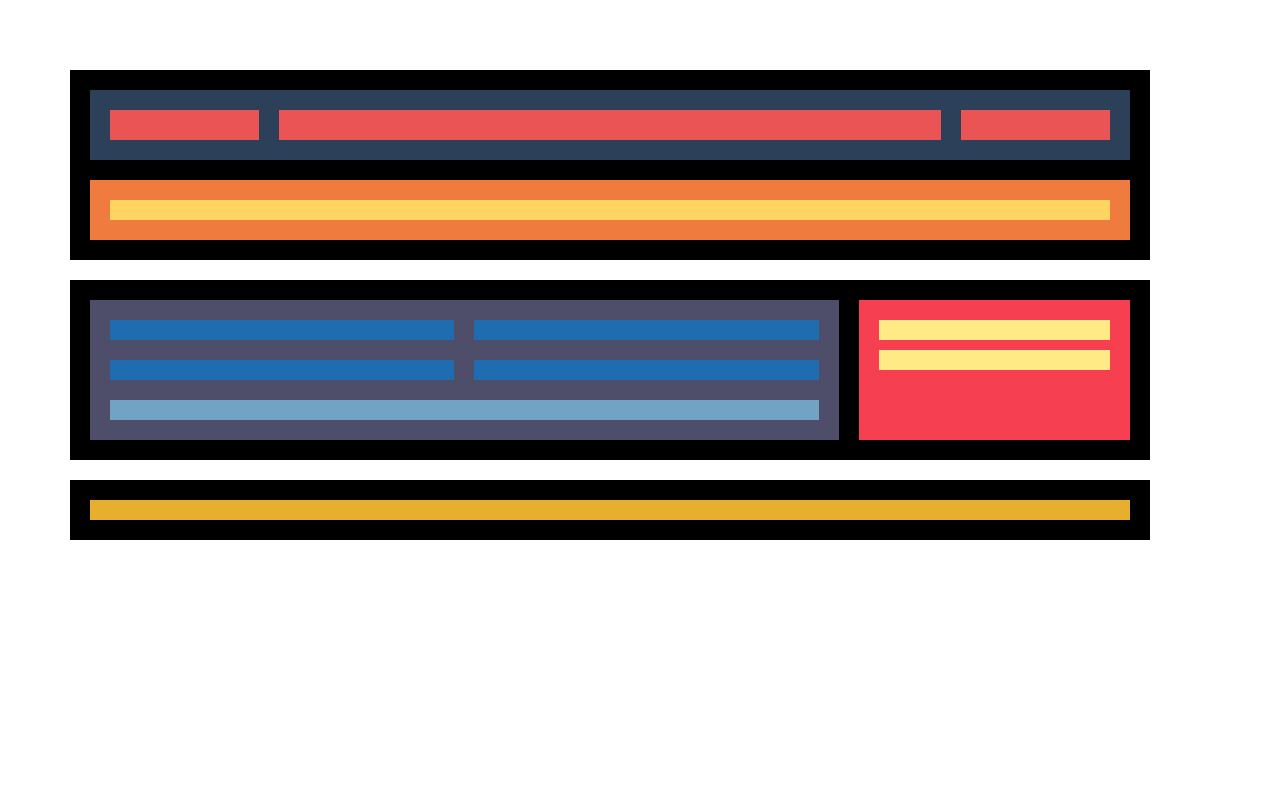
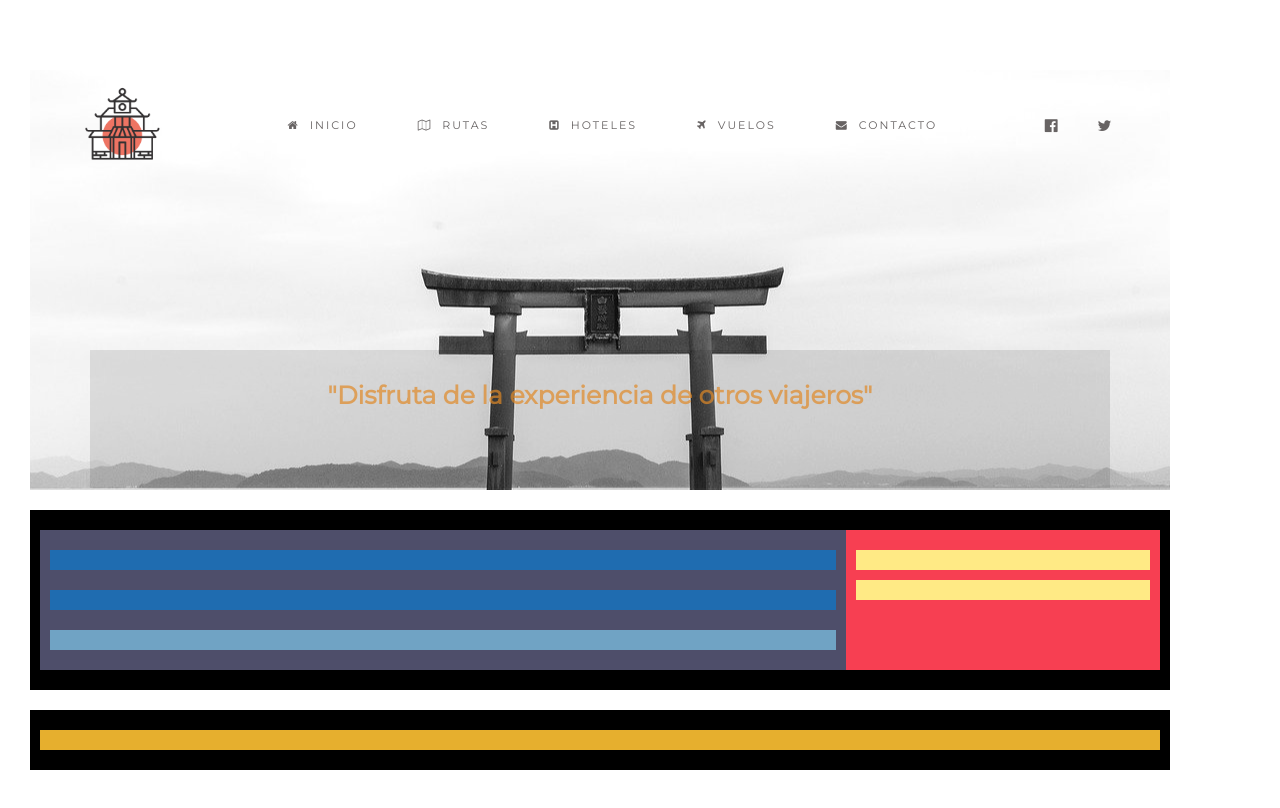
Before and after one commit to AbelGP91/primer_lliurament_HTML_CSS, a plain HTML site: page Nivell_2/index.html in a window 1280 px wide. Drawn offline with Linux system fonts and the light colour scheme.

Commit message:
Capçalera

```diff
--- a/Nivell_2/index.html
+++ b/Nivell_2/index.html
@@ -14,12 +14,23 @@
     <div class="padre">
         <header class="header">
             <div class="menu">
-                <div class="logo"></div>
-                <nav class="nav"></nav>
-                <div class="social"></div>
+                <div class="logo">
+                    <a href="index.html"><img src="images/logo.png" alt=""></a>
+                </div>
+                <nav class="nav">
+                    <a href="#"><i class="fa fa-home" aria-hidden="true"></i>Inicio</a>
+                    <a href="#"><i class="fa fa-map-o" aria-hidden="true"></i>Rutas</a>
+                    <a href="#"><i class="fa fa-h-square" aria-hidden="true"></i>Hoteles</a>
+                    <a href="#"><i class="fa fa-plane" aria-hidden="true"></i>Vuelos</a>
+                    <a href="#"><i class="fa fa-envelope" aria-hidden="true"></i>Contacto</a>
+                </nav>
+                <div class="social">
+                    <div><a href="#"><i class="fa fa-facebook-official" aria-hidden="true"></i></a></div>
+                    <div><a href="#"><i class="fa fa-twitter" aria-hidden="true"></i></a></div>
+                </div>
             </div>
             <div class="texto-principal">
-                <h1></h1>
+                <h1>"Disfruta de la experiencia de otros viajeros"</h1>
             </div>
         </header>
         <section class="section">
--- a/Nivell_2/styles.css
+++ b/Nivell_2/styles.css
@@ -1,107 +1,185 @@
 *{
-    margin: 10px;
+
+    margin: 10px 0px;
     padding: 10px;
     box-sizing: border-box; /*Añade margin y padding al tamaño de los elementos*/
     max-width: 1200px; /*Amplada màxima de la maquetació */
 }
 
 body{
+
    font-family: 'Montserrat', sans-serif;
    /*  font-family: 'Lora', serif; */
 }
 
+a{
+
+    text-decoration: none;
+}
+
 .padre{
+
     display: flex;
     flex-flow: column nowrap;
 }
 
 .header{
-    background: #000;
-    /*display: flex;
-    flex-flow: column nowrap;*/
+
+    background: url(images/header.jpg);
+    background-position: center;
+    background-attachment: contain;
+    background-size: auto;
+    display: flex;
+    flex-flow: column nowrap;
+    height: 420px;
+
 }
+
     .menu{
-        background: #2d4059;
+
         display: flex;
-        /*flex-flow: row nowrap;*/
-        /*height: 75px;*/
+        flex-flow: row nowrap;
+        margin-top: 20px;
+        height: 50px;
         align-items: center;
     }
+
         .logo{
-            background: #ea5455;
+
             flex: 1 1 auto;
-            height: 30px;
+
         }
+
+        .logo img{
+
+            height: 100px;
+        }
+
         .nav{
-            background: #ea5455;
+
             flex: 5 1 auto;
-            height: 30px;
+            display: flex;
+            margin-left: 40px;
+
         }
+
+            .nav a{
+
+                color: #676363;
+                font-size: 11px;
+                text-transform: uppercase;
+                padding: 0 10px;
+                letter-spacing: 2px;
+                margin: 0px 15px;
+            }
+
+            .nav a:hover{
+
+                color: #040404;
+            }
+
         .social{
-            background: #ea5455;
+
             flex: 1 1 auto;
-            height: 30px;
+            display: flex;
         }
+
+            .social a{
+
+                font-size: 15px;
+                color: #676363;
+                padding: 0 0px;
+            }
+
+            .social a:hover{
+
+                color: #343434;
+            }
+
     .texto-principal{
-        background: #f07b3f;
-        margin-top: 20px;   /*Em genera TOC que la separació sigui inferior als marges del header*/
+
+
+        text-align: center;
+        height: 200px;
+        background: rgba(0, 0, 0,.1);
+        margin: 190px 50px 0px 50px;
+        padding-bottom: 58px;
+
     }
+
         h1{
-            background: #ffd460;
+
+            color: rgba(223, 137, 39, 0.7);
+            font-size: 25px;
         }
 
 .section{
+
     background: #000;
     display: flex;
 }
     .articulos{
+
         background: #4e4e6a;
         flex: 2.5 1 auto;
         display: flex;
         flex-flow: row wrap;
     }
         .article{
+
             background: #1f6cb0;
             flex: 1 1 40%;
         }
+
         .navegacion{
+
             background: #70a3c4;
             flex: 1 1 100%;
         }
 
     .aside{
+
         background: #f73f52;
         flex: 1 1 auto;
     }
+
         .publicidad{
+
             background: #ffea85;
         }
 
 .footer{
+
     background:#000;
     display: flex;
     /*justify-content: center;*/
 }
+
     .pie{
+
         background: #e6af2e;
         /*width: 300px;*/
         flex: 1 1 100%;
-
     }
 
 
 @media all and (max-width: 850px){
+
     .section{
+
         flex-direction: column;
         background: yellow;
     }
+
     /*
     .menu{
         flex-direction: column;
         height: auto;
     }
     */
+
     .aside{
+
         /*display: flex;*/
         justify-content: center;
     }
@@ -111,19 +189,29 @@ body{
 /* @media all and (max-width: 600px){} */
 
 @media all and (max-width: 450px){
+
     .articulos{
+
         flex-direction: column;
     }
+
     .menu{
+
         flex-direction: column;
     }
+
         .logo{
+
             width: 80%;
         }
+
         .nav{
+
             width: 80%;
         }
+
         .social{
+
             width: 80%;
         }
 
```
